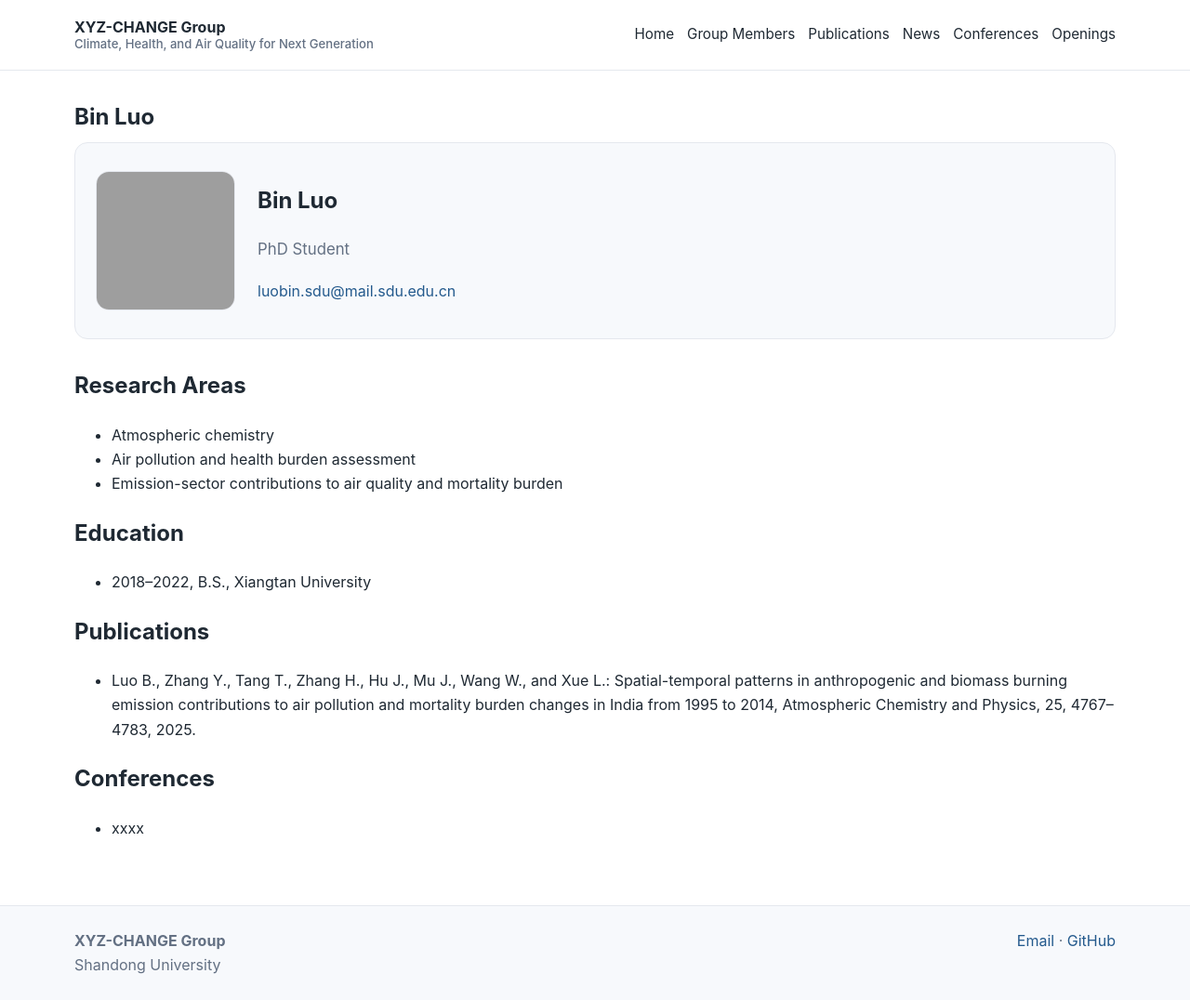
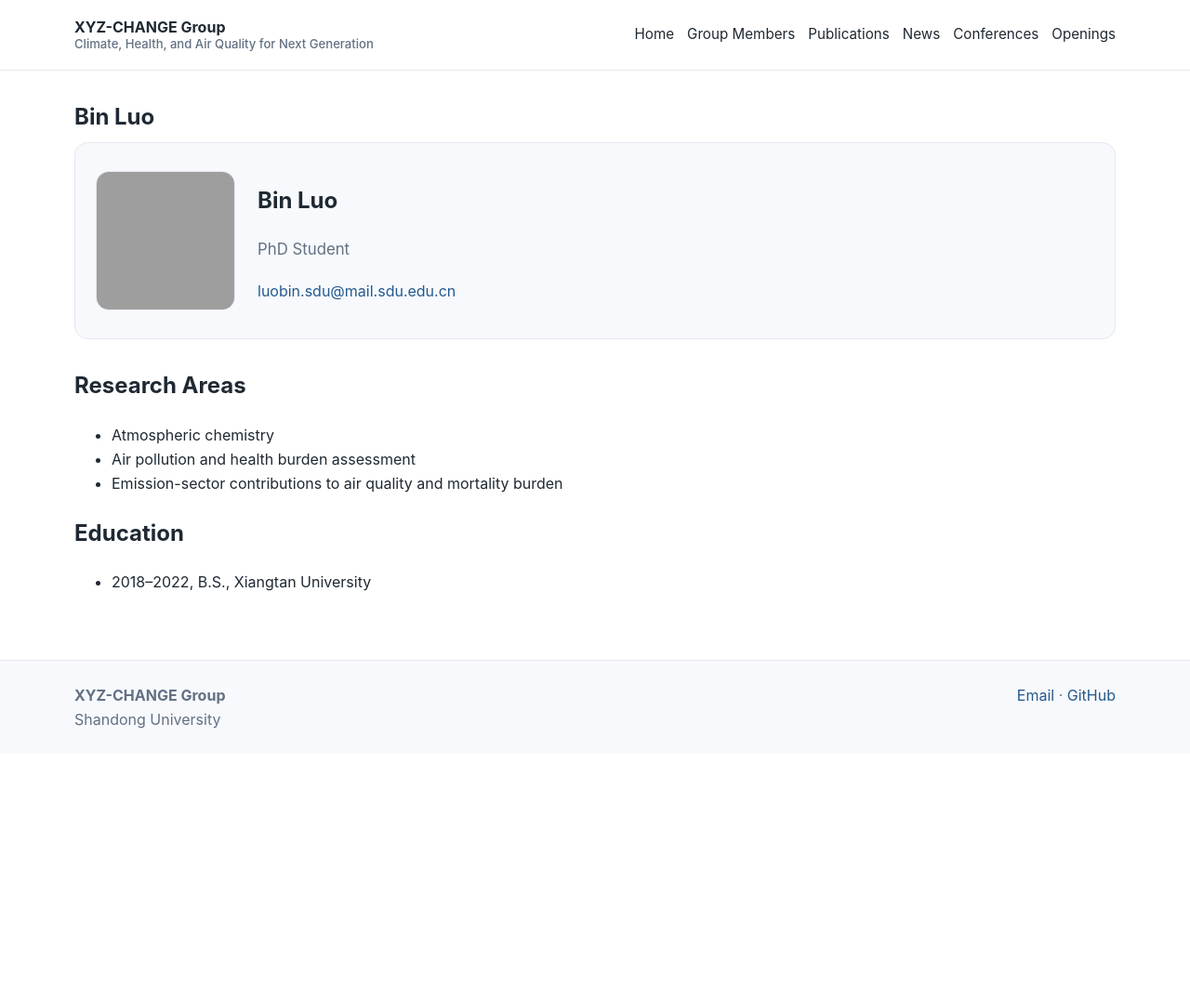
Before and after one commit to MuJSh/xyz_CHANGE, a Jekyll site: the page built from _pages/bin-luo.md, in a window 1280 px wide and 1076 px high. Shown: the whole window at 93% size. Built offline with Jekyll 4.4.1, drawn with Linux system fonts in a browser that asks for light colours.

Commit message:
Remove publications and conferences from Bin Luo profile

```diff
--- a/_pages/bin-luo.md
+++ b/_pages/bin-luo.md
@@ -22,11 +22,3 @@ permalink: /members/bin-luo/
 ## Education
 
 - 2018–2022, B.S., Xiangtan University
-
-## Publications
-
-- Luo B., Zhang Y., Tang T., Zhang H., Hu J., Mu J., Wang W., and Xue L.: Spatial-temporal patterns in anthropogenic and biomass burning emission contributions to air pollution and mortality burden changes in India from 1995 to 2014, Atmospheric Chemistry and Physics, 25, 4767–4783, 2025.
-
-## Conferences
-
-- xxxx
```
